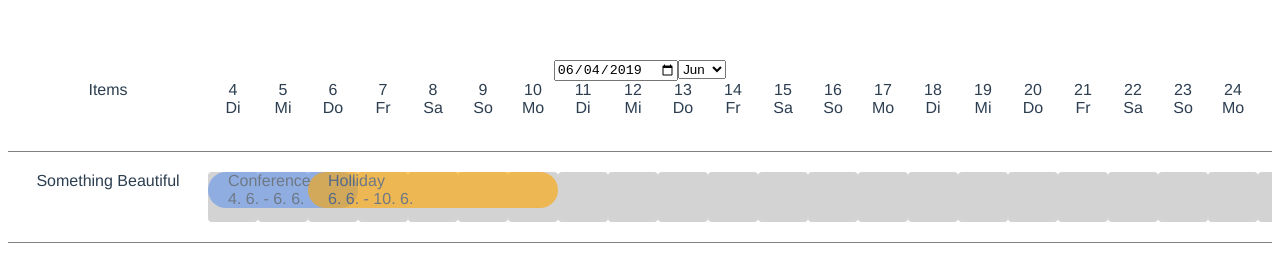
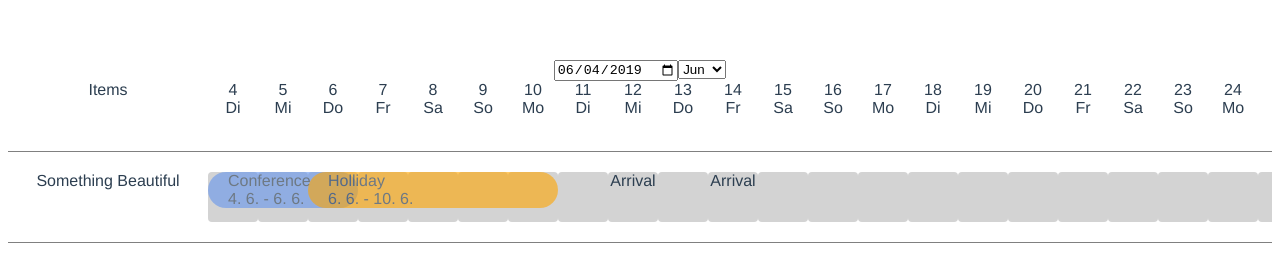
Before and after one commit to ewatch/vue-horizontal-calendar, a Vue app: page / in a window 1280 px wide. Shown: the top 261 px of the page. Built offline with nearby package versions, Linux system fonts and the light colour scheme.

Commit message:
marks add option for day marks

```diff
--- a/src/App.vue
+++ b/src/App.vue
@@ -41,6 +41,18 @@ export default {
 							startDate: null,
 							endDate: null,
 							background: undefined
+						}
+					],
+					marks: [
+						{
+							id: 1,
+							name: "Arrival",
+							date: todayDate + days(8)
+						},
+						{
+							id: 2,
+							name: "Arrival",
+							date: todayDate + days(10)
 						}
 					]
 				},
--- a/src/components/Calendar.vue
+++ b/src/components/Calendar.vue
@@ -42,7 +42,7 @@
 			v-for="element in calendarData"
 			v-bind:key="element.id"
 			:title="element.name"
-			:dates="datesWithOccupations(dates, element.occupations)"
+			:dates="datesWithMarks(dates, element.marks)"
 			:occupations="element.occupations"
 			:labelWidth="labelWidth"
 			:cellWidth="cellWidth"
@@ -90,9 +90,7 @@ export default {
 			let dateArray = [];
 			let startDate = new Date(this.selectedDate);
 
-			dateArray.push(
-				new Date(startDate.setDate(startDate.getDate()))
-			);
+			dateArray.push(new Date(startDate.setDate(startDate.getDate())));
 
 			for (let i = 1; i < this.renderDays; i++) {
 				dateArray.push(
@@ -109,52 +107,29 @@ export default {
 		setSelectedDate: function(date) {
 			this.selectedDate = date;
 		},
-		datesWithOccupations: (dates, occupations) => {
+		datesWithMarks: (dates, marks) => {
 			let dateArray = [];
 
-			dates.forEach((date, index) => {
-				const dateTimestamp = date.getTime();
+			dates.forEach(date => {
+				let marking = null;
 
-				const occupi = occupations.map(occupation => {
-					const startDateStart = new Date(occupation.startDate);
-					startDateStart.setHours(0, 0, 0, 0);
-					const startDateEnd = new Date(occupation.startDate);
-					startDateEnd.setHours(23, 59, 59, 999);
+				if (marks) {
+					// @todo: better than brute force?!
+					marks.forEach(mark => {
+						const markDate = new Date(mark.date);
 
+						// same day?
 					if (
-						startDateStart.getTime() < dateTimestamp &&
-						startDateEnd.getTime() > dateTimestamp
+							markDate.getFullYear() === date.getFullYear() &&
+							markDate.getMonth() === date.getMonth() &&
+							markDate.getDate() === date.getDate()
 					) {
-						return {
-							id: occupation.id,
-							type: "start",
-							state: true
-						};
+							marking = { id: mark.id, name: mark.name };
 					}
+				});
+				}
 
-					const endDateStart = new Date(occupation.endDate);
-					endDateStart.setHours(0, 0, 0, 0);
-					const endDateEnd = new Date(occupation.endDate);
-					endDateEnd.setHours(23, 59, 59, 999);
-
-					if (
-						endDateStart.getTime() < dateTimestamp &&
-						endDateEnd.getTime() > dateTimestamp
-					) {
-						return { id: occupation.id, type: "end", state: true };
-					}
-
-					if (
-						occupation.startDate < dateTimestamp &&
-						occupation.endDate > dateTimestamp
-					) {
-						return { id: occupation.id, type: "is", state: true };
-					}
-
-					return { id: occupation.id, type: "", state: false };
-				});
-
-				dateArray.push({ date, occupi });
+				dateArray.push({ date, marking });
 			});
 
 			return dateArray;
--- a/src/components/Row.vue
+++ b/src/components/Row.vue
@@ -7,15 +7,12 @@
 			:key="date.date.getTime()"
 			:class="cssClass"
 		>
-			<!--      {{ date.date.getDate() }}-->
-			<!--      <div>{{ getDayName(date.date.getDay()) }}</div>-->
-			<!--      <div>{{ getMonthName(date.date.getMonth()) }}</div>-->
-			<!--      @todo: might come handy for single day marks -->
-			<!--      <template v-for="occupied in date.occupi">-->
-			<!--        <div :key="occupied.id" v-if="occupied.state" style="margin-top: 1rem;">-->
-			<!--          occupied with ID {{ occupied.id }} {{ occupied.type }}-->
-			<!--        </div>-->
-			<!--      </template>-->
+			<!--			      {{ date.date.getDate() }}-->
+			<!--			      <div>{{ getDayName(date.date.getDay()) }}</div>-->
+			<!--			      <div>{{ getMonthName(date.date.getMonth()) }}</div>-->
+			<div v-if="date.marking">
+				{{ date.marking.name }}
+			</div>
 		</div>
 		<occupation
 			v-for="occupation in occupations"
```
